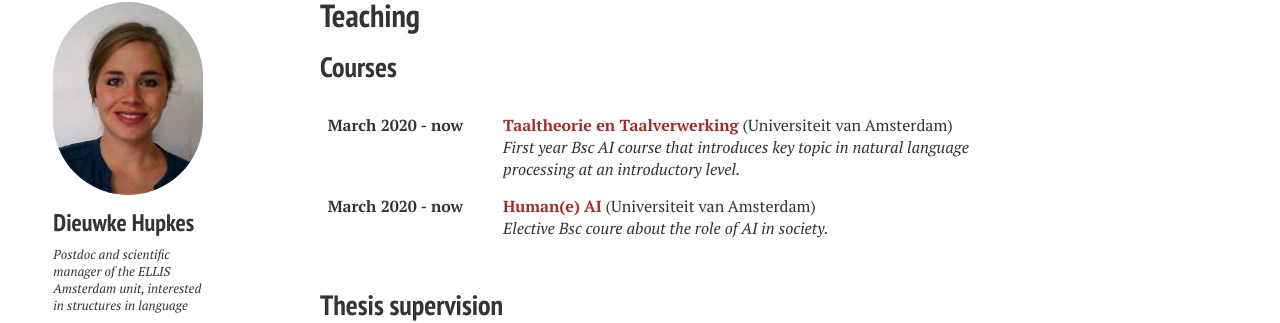
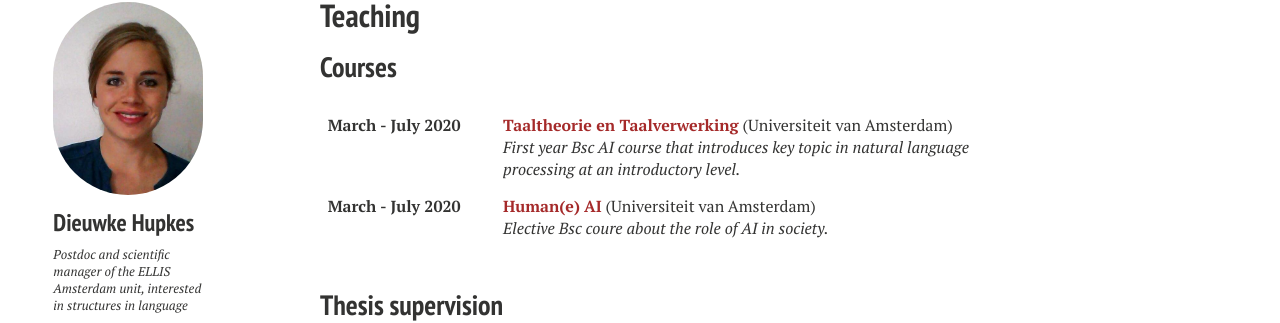
Before and after one commit to dieuwkehupkes/dieuwkehupkes.github.io, a Jekyll site: the page built from teaching.md, in a window 1280 px wide and 900 px high, scrolled down 933 px. Shown: the part 146-469 px from the top of the window. Built offline with Jekyll 4.4.1, drawn with Linux system fonts in a browser that asks for light colours; nearby versions of some CDN libraries.

Commit message:
Fix date

```diff
--- a/teaching.md
+++ b/teaching.md
@@ -47,7 +47,7 @@ image:
 <div id="columns">
     <div class="date column">
         <b>
-        March 2020 - now
+        March - July 2020
         </b>
     </div>
     <div class="description column">
@@ -58,7 +58,7 @@ image:
 <div id="columns">
     <div class="date column">
         <b>
-        March 2020 - now
+        March - July 2020
         </b>
     </div>
     <div class="description column">
```
